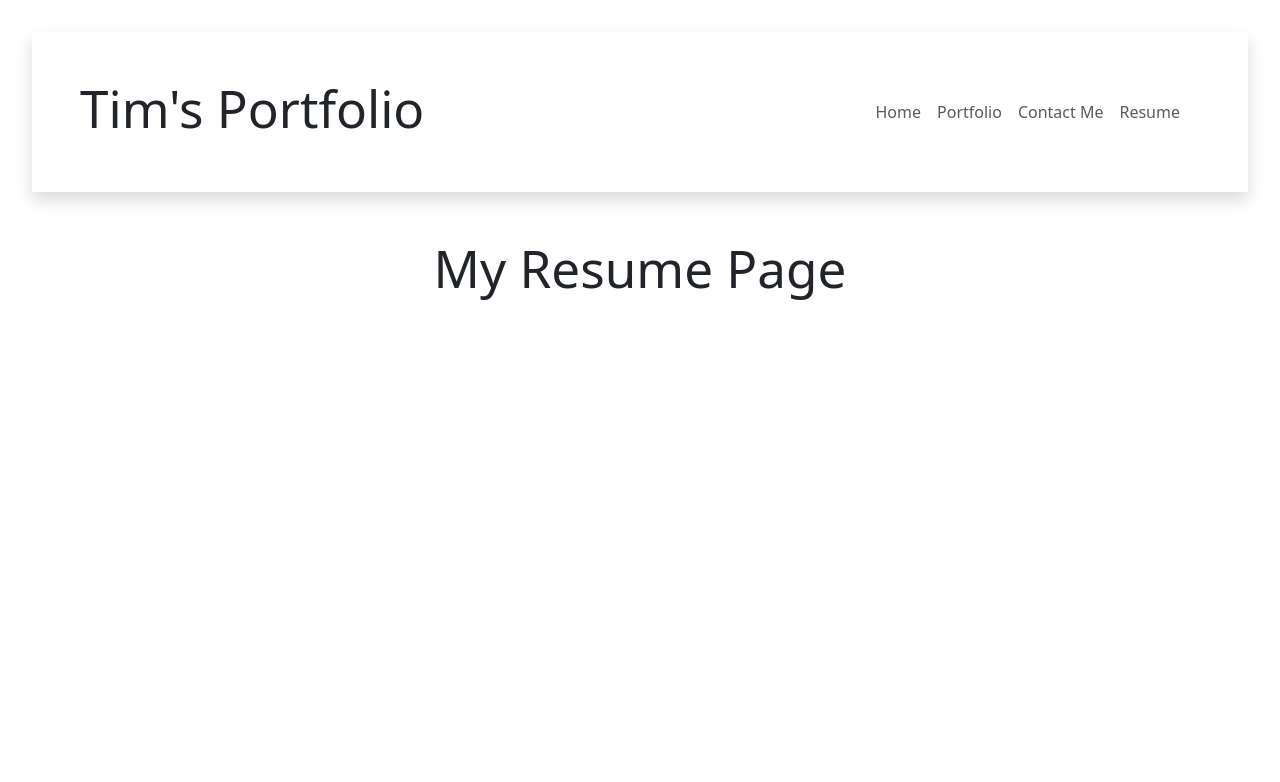
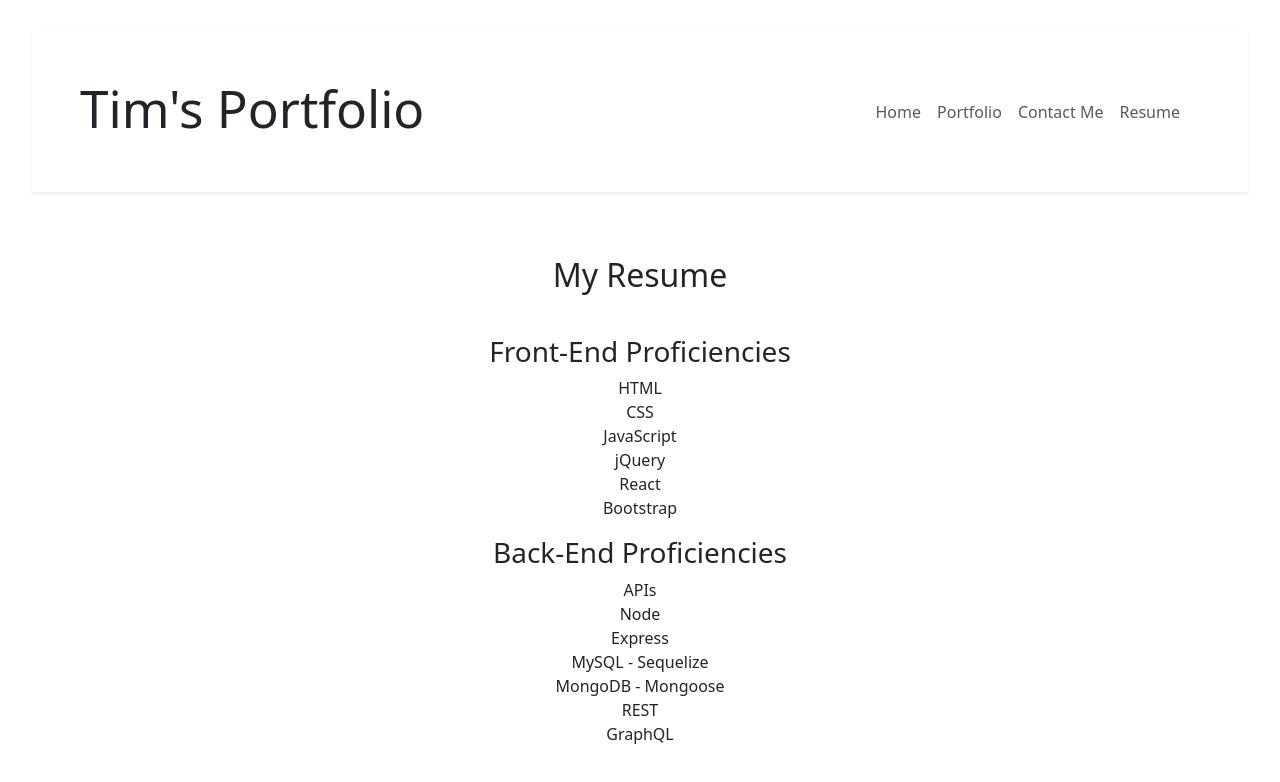
Before and after one commit to TMW93/react-portfolio, a React (Vite) app: page /resume in a window 1280 px wide. Shown: the top 782 px of the page. Built offline with nearby package versions, Linux system fonts and the light colour scheme.

Commit message:
added content to other pages

```diff
--- a/src/components/Header.jsx
+++ b/src/components/Header.jsx
@@ -2,7 +2,7 @@ import Nav from './Nav';
 
 export default function Header () {
   return (
-    <div className='d-flex justify-content-between mb-5 p-5 shadow'>
+    <div className='d-flex justify-content-between mb-5 p-5 shadow-sm'>
       <h1 className=''>Tim's Portfolio</h1>
       <Nav />
     </div>
--- a/src/pages/Contact.jsx
+++ b/src/pages/Contact.jsx
@@ -1,29 +1,68 @@
-const usernameInput = document.getElementById('usernameInput');
-const emailInput = document.getElementById('emailInput');
-const messageInput = document.getElementById('messageInput');
-
-function formSubmit() {
-  if(!usernameInput || !emailInput || !messageInput) {
-    return alert('All fields must be filled and valid.');
-  }
-}
+import { useState } from "react";
 
 export default function Contact() {
+  const [nameInput, setNameInput] = useState('');
+  const [emailInput, setEmailInput] = useState('');
+  const [messageInput, setMessageInput] = useState('');
+  const [elClicked, setState] = useState(true);
+  const [errorMsg, setErrorMsg] = useState('');
+
+  const handleSubmit = (e) => {
+    e.preventDefault();
+
+    setNameInput('');
+    setEmailInput('');
+    setMessageInput('');
+  };
+
+  const handleNameChange = (e) => {
+    setNameInput(e.target.value);
+  };
+
+  const handleEmailChange = (e) => {
+    setEmailInput(e.target.value);
+  };
+
+  const handleMsgChange = (e) => {
+    setMessageInput(e.target.value);
+  };
+
+  const handleClick = (e) => {
+    if(e.target) {
+      setState(true);
+      // console.log(elClicked);
+    } else {
+      setState(false);
+      // console.log(elClicked);
+    }
+  };
+
+  document.addEventListener('click', (e) => {
+    if(!elClicked) {
+      setErrorMsg('All inputs must be filled.');
+    }
+  });
+
   return (
-    <form id="messageForm">
-      <div class="mb-3">
-        <label for="usernameInput" className="form-label">Name</label>
-        <input type="text" className="form-control" id="usernameInput"></input>
-      </div>
-      <div class="mb-3">
-        <label for="emailInput" className="form-label">Email address</label>
-        <input type="email" className="form-control" id="emailInput" aria-describedby="emailHelp"></input>
-      </div>
-      <div>
-        <label for="messageInput" className="form-label">Message</label>
-        <textarea className="form-control" id="messageInput" rows={3}></textarea>
-      </div>
-      <button type="submit" className="btn btn-primary" onClick={formSubmit}>Submit</button>
-    </form>
+    <div className="container">
+      <form id="messageForm" onSubmit={handleSubmit}>
+        <div className="mb-3">
+          <label className="form-label">Name</label>
+          <input type="text" className="form-control" id="nameInput" value={nameInput} onChange={handleNameChange} onFocus={handleClick}></input>
+        </div>
+        <div className="mb-3">
+          <label className="form-label">Email address</label>
+          <input type="email" className="form-control" id="emailInput" value={emailInput} onChange={handleEmailChange} onFocus={handleClick}></input>
+        </div>
+        <div>
+          <label className="form-label">Message</label>
+          <textarea className="form-control" id="messageInput" rows={3} value={messageInput} onChange={handleMsgChange} onFocus={handleClick}></textarea>
+        </div>
+        <div className="mt-3">
+          <p>{errorMsg}</p>
+        </div>
+        <button type="submit" className="btn btn-primary">Submit</button>
+      </form>
+    </div>
   );
 }
--- a/src/pages/Home.jsx
+++ b/src/pages/Home.jsx
@@ -1,7 +1,18 @@
+import Me from '../assets/images/me.png';
+
 export default function Home() {
   return (
-    <div>
-      <h1>Home Page</h1>
+    <div className="container">
+      <div className='d-flex flex-column'>
+        <div className="d-block p-4 mb-4">
+          <h2 className="float-start">About Me</h2>
+        </div>
+        <div>
+          <img src={Me} style={{width:18+'em'}} className='float-start my-2'></img>
+          <p className="p-2 m-2">Hi, my name's Tim. I'm an aspiring full-stack web develop and this website showcases some of my work.</p>
+          <p className='p-1 m-2'>There is a form if you wish to contact me and a page linking to my resume and some of my skills.</p>
+        </div>
+      </div>
     </div>
   );
 }
--- a/src/pages/Resume.jsx
+++ b/src/pages/Resume.jsx
@@ -1,7 +1,34 @@
 export default function Resume() {
   return (
     <div className="container">
-      <h1>My Resume Page</h1>
+      <div className="p-3">
+        <h2>
+          <a>My Resume</a>
+        </h2>
+      </div>
+      <div className="mt-3 mb-3">
+        <h3>Front-End Proficiencies</h3>
+        <ul className="list-unstyled">
+          <li>HTML</li>
+          <li>CSS</li>
+          <li>JavaScript</li>
+          <li>jQuery</li>
+          <li>React</li>
+          <li>Bootstrap</li>
+        </ul>
+      </div>
+      <div className="mt-3">
+        <h3>Back-End Proficiencies</h3>
+        <ul className="list-unstyled">
+          <li>APIs</li>
+          <li>Node</li>
+          <li>Express</li>
+          <li>MySQL - Sequelize</li>
+          <li>MongoDB - Mongoose</li>
+          <li>REST</li>
+          <li>GraphQL</li>
+        </ul>
+      </div>
     </div>
-  )
+  );
 }
```
Also changed, not shown: 1 other file (tests, documents, lock files or other folders).
